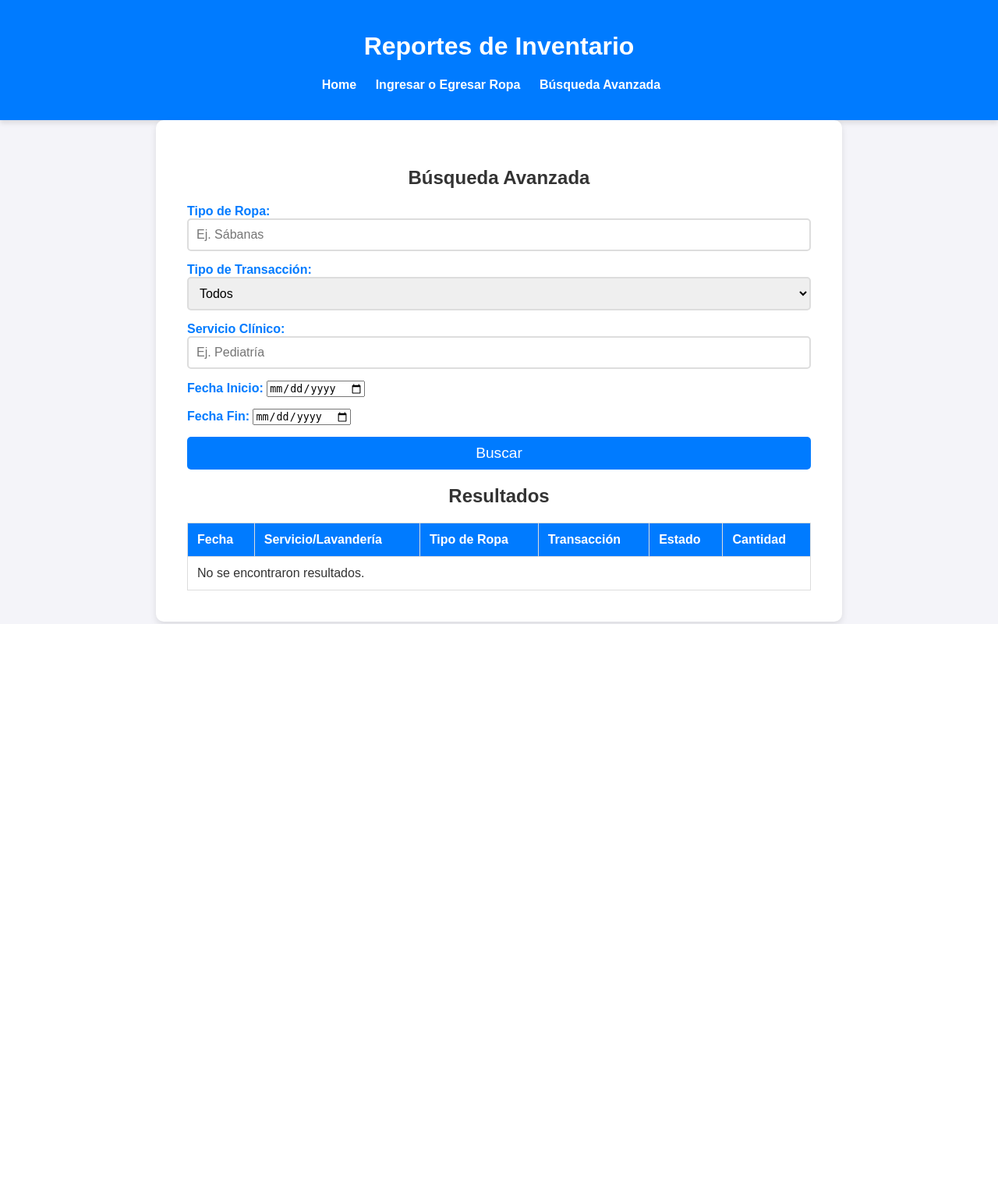
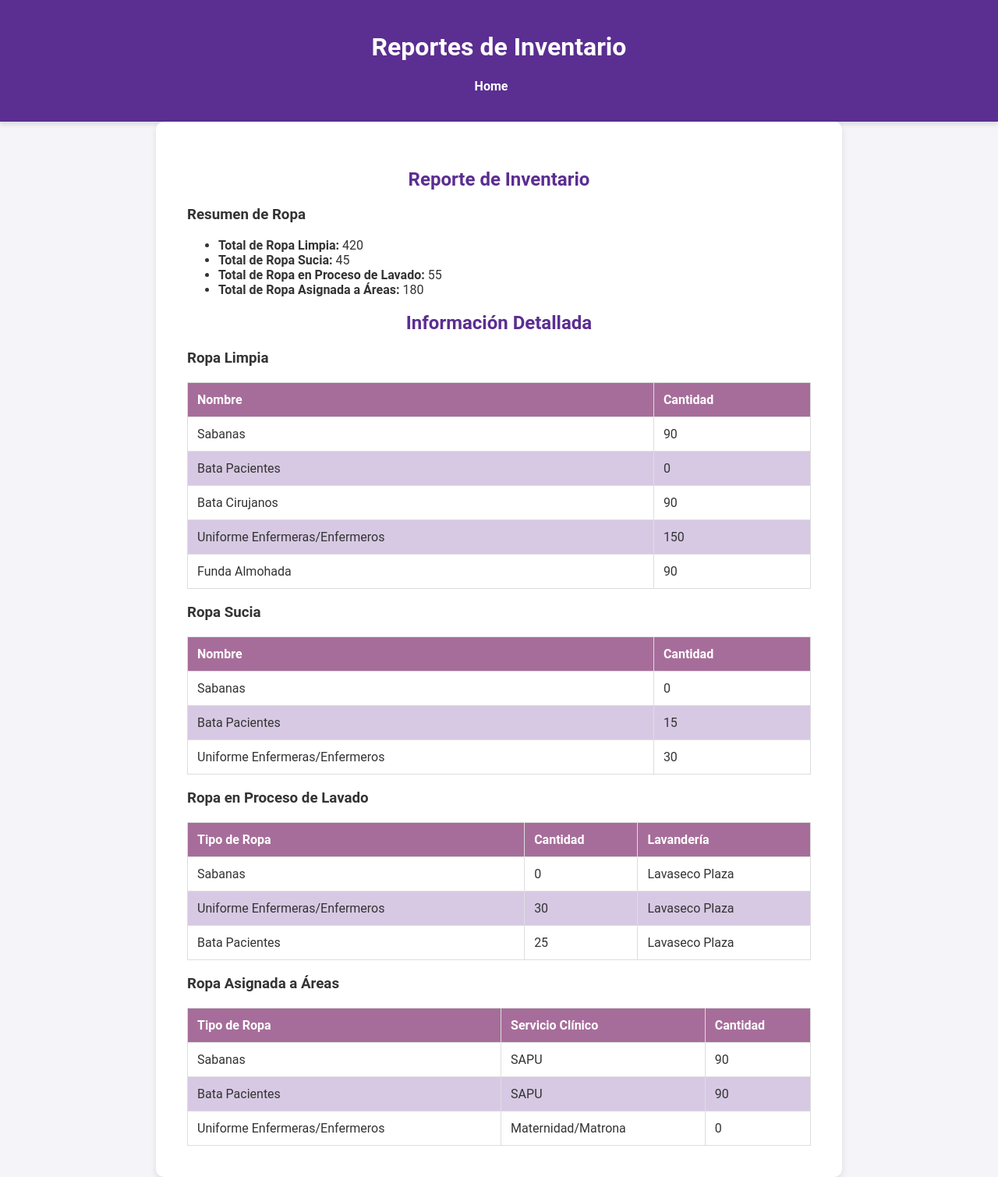
Before and after one commit to RodrigoGuajardo/LavanderiaHospital, a Django app: page /reportes in a window 1280 px wide. Shown: the whole page at 78% size. Before the commit the page ends 800 px from the top, so only its background shows below. Run offline with Django 5.2, Linux system fonts and the light colour scheme; data comes from the database, SQL or seed files in the repository; both versions use the stored data as it was after the commit.

Commit message:
"Finalizacion Beta 1" actualmete la pagina podria decirse que esta en una version estable de ella misma ya que no da errores(aun) por lo que podra hacerse una beta para la prueba de el martes y que esta sea evaluada. Atte Rodrigo Guajardo Desarrollador en Jefe y Principal de la pagina

```diff
--- a/inventario/admin.py
+++ b/inventario/admin.py
@@ -9,4 +9,5 @@ admin.site.register(ClothingInventory)
 admin.site.register(Clothing)
 admin.site.register(ClothingDirt)
 admin.site.register(ClothingCleaning)
+admin.site.register(ClothingCleanings)
 admin.site.register(ClothingServices)
--- a/inventario/models.py
+++ b/inventario/models.py
@@ -64,7 +64,7 @@ class ClothingService(models.Model):
 
 class ClothingServices(models.Model):
     tipo_ropa = models.ForeignKey(Clothing, on_delete=models.CASCADE)
-    servicio = models.ForeignKey(ClinicalService, on_delete=models.CASCADE)  # Asegúrate de que esto sea un ForeignKey
+    servicio = models.ForeignKey(ClinicalService, on_delete=models.CASCADE)
     cantidad = models.IntegerField(default=0)
 
     def __str__(self):
--- a/inventario/static/css/style.css
+++ b/inventario/static/css/style.css
@@ -1,24 +1,18 @@
 /* Estilos generales */
 body {
-    font-family: 'Arial', sans-serif;
+    font-family: 'Roboto', sans-serif;
     margin: 0;
     padding: 0;
-    background-color: #f4f4f9;
+    background-color: #F4F4F9; /* Color de fondo suave */
     color: #333;
 }
 
 header {
-    background-color: #007BFF;
+    background-color: #5B2E91; /* Púrpura Oscuro */
     padding: 20px;
     text-align: center;
     color: white;
     box-shadow: 0 4px 6px rgba(0, 0, 0, 0.1);
-}
-
-header a h1 {
-    margin: 0;
-    font-size: 2em;
-    font-weight: bold;
 }
 
 nav ul {
@@ -39,6 +33,7 @@ nav ul li a {
 
 nav ul li a:hover {
     text-decoration: underline;
+    color: #E1B7E1; /* Púrpura Claro al pasar el mouse */
 }
 
 /* Estilo del Main */
@@ -46,7 +41,7 @@ main {
     padding: 40px;
     max-width: 800px;
     margin: auto;
-    background-color: #fff;
+    background-color: #FFFFFF; /* Fondo blanco para el contenido */
     box-shadow: 0 4px 8px rgba(0, 0, 0, 0.1);
     border-radius: 10px;
 }
@@ -54,56 +49,7 @@ main {
 h2 {
     text-align: center;
     margin-bottom: 20px;
-    color: #333;
-}
-
-/* Estilos de Formularios */
-form {
-    display: grid;
-    gap: 15px;
-    margin: 0 auto;
-}
-
-label {
-    font-size: 1em;
-    font-weight: bold;
-    color: #007BFF;
-}
-
-input[type="text"],
-input[type="number"],
-input[type="password"],
-select {
-    padding: 10px;
-    font-size: 1em;
-    border: 2px solid #ddd;
-    border-radius: 5px;
-    width: 100%;
-    box-sizing: border-box;
-    transition: border-color 0.3s ease;
-}
-
-input[type="text"]:focus,
-input[type="number"]:focus,
-input[type="password"]:focus,
-select:focus {
-    border-color: #007BFF;
-    outline: none;
-}
-
-button {
-    padding: 10px 15px;
-    background-color: #007BFF;
-    color: white;
-    border: none;
-    border-radius: 5px;
-    font-size: 1.2em;
-    cursor: pointer;
-    transition: background-color 0.3s ease;
-}
-
-button:hover {
-    background-color: #0056b3;
+    color: #5B2E91; /* Púrpura Oscuro */
 }
 
 /* Estilos de Tablas */
@@ -124,68 +70,75 @@ th, td {
 }
 
 th {
-    background-color: #007BFF;
+    background-color: #A76D9A; /* Púrpura Medio */
     color: white;
 }
 
 tr:nth-child(even) {
-    background-color: #f9f9f9;
+    background-color: #D7C9E3; /* Lavanda */
+}
+
+tr:hover {
+    background-color: #E1B7E1; /* Púrpura Claro al pasar el mouse */
+}
+
+/* Estilos de botones */
+button {
+    padding: 10px 15px;
+    background-color: #5B2E91; /* Púrpura Oscuro */
+    color: white;
+    border: none;
+    border-radius: 5px;
+    font-size: 1.2em;
+    cursor: pointer;
+    transition: background-color 0.3s ease;
+}
+
+button:hover {
+    background-color: #A76D9A; /* Púrpura Medio al pasar el mouse */
+}
+
+/* Estilos de formularios */
+form {
+    display: grid;
+    gap: 15px;
+    margin: 20px 0;
+}
+
+label {
+    font-size: 1em;
+    font-weight: bold;
+    color: #5B2E91; /* Púrpura Oscuro */
+}
+
+input[type="text"],
+input[type="number"],
+input[type="password"],
+select {
+    padding: 10px;
+    font-size: 1em;
+    border: 2px solid #ddd;
+    border-radius: 5px;
+    width: 100%;
+    box-sizing: border-box;
+    transition: border-color 0.3s ease;
+}
+
+input[type="text"]:focus,
+input[type="number"]:focus,
+input[type="password"]:focus,
+select:focus {
+    border-color: #5B2E91; /* Púrpura Oscuro */
+    outline: none;
 }
 
 /* Footer */
 footer {
     text-align: center;
     padding: 20px;
-    background-color: #007BFF;
-    color: white;
+    background-color: #5B2E91; /* Púrpura Oscuro */
+    color: white ;
     position: fixed;
+    bottom: 0;
     width: 100%;
-    bottom: 0;
 }
-
-/* Responsiveness */
-@media (max-width: 768px) {
-    header h1 {
-        font-size: 1.5em;
-    }
-
-    nav ul li {
-        display: block;
-        margin-bottom: 10px;
-    }
-
-    form {
-        display: block;
-    }
-
-    input[type="text"],
-    input[type="number"],
-    input[type="password"],
-    select {
-        width: 100%;
-    }
-
-    main {
-        padding: 20px;
-    }
-}
-
-
-
-
-
-/* Estilo del loader */
-.loader {
-    border: 4px solid #f3f3f3;
-    border-radius: 50%;
-    border-top: 4px solid #007BFF;
-    width: 30px;
-    height: 30px;
-    animation: spin 1s linear infinite;
-    margin: auto;
-}
-
-@keyframes spin {
-    0% { transform: rotate(0deg); }
-    100% { transform: rotate(360deg); }
-}
--- a/inventario/templates/inventario/gestionar_ropa_sucia.html
+++ b/inventario/templates/inventario/gestionar_ropa_sucia.html
@@ -11,6 +11,11 @@
 <body>
     <header>
         <h1>Gestionar Ropa Sucia</h1>
+        <nav>
+            <ul>
+                <li><a href="{% url 'inventario:home' %}">Home</a></li>
+            </ul>
+        </nav>
     </header>
 
     <main>
--- a/inventario/templates/inventario/index.html
+++ b/inventario/templates/inventario/index.html
@@ -19,9 +19,9 @@
                 {% if user.is_authenticated %}
                     <p>Bienvenido, {{ user.username }}!</p>
                     <li><a href="{% url 'inventario:logout' %}">Cerrar sesión</a></li>
-                    <li><a href="{% url 'inventario:ingresoegreso' %}">Ingresos y Egresos</a></li>
+                    <!-- <li><a href="{% url 'inventario:ingresoegreso' %}">Ingresos y Egresos</a></li>   --><!--esta linea da acceso a una pagina que no es requerida actualmente -->
                     <li><a href="{% url 'inventario:asignar_ropa' %}">Asignacion de Ropa</a></li>
-                    <li><a href="{% url 'inventario:gestion-ropa-sucia' %}">Gestion Ropa Sucia</a></li>
+                    <li><a href="{% url 'inventario:gestionar_ropa_sucia' %}">Gestion Ropa Sucia</a></li>
                     <li><a href="{% url 'inventario:reportes' %}">Generar Reportes</a></li>
                     <li><a href="{% url 'inventario:ingresar_ropa' %}">Ingresar Ropa a DB</a></li>
                 {% else %}
--- a/inventario/templates/inventario/ingresar_ropa.html
+++ b/inventario/templates/inventario/ingresar_ropa.html
@@ -10,6 +10,11 @@
 <body>
     <header>
         <h1>Ingreso de Ropa al Inventario</h1>
+        <nav>
+            <ul>
+                <li><a href="{% url 'inventario:home' %}">Home</a></li>
+            </ul>
+        </nav>
     </header>
 
     <main>
--- a/inventario/templates/inventario/ingresoegreso.html
+++ b/inventario/templates/inventario/ingresoegreso.html
@@ -10,6 +10,11 @@
 <body>
     <header>
         <h1>Registro de Ingreso y Egreso de Ropa</h1>
+        <nav>
+            <ul>
+                <li><a href="{% url 'inventario:home' %}">Home</a></li>
+            </ul>
+        </nav>
     </header>
 
     <main>
--- a/inventario/templates/inventario/reportes.html
+++ b/inventario/templates/inventario/reportes.html
@@ -4,7 +4,7 @@
     {% load static %}
     <meta charset="UTF-8">
     <meta name="viewport" content="width=device-width, initial-scale=1.0">
-    <title>Búsqueda Avanzada</title>
+    <title>Reportes de Inventario</title>
     <link rel="stylesheet" href="{% static 'css/style.css' %}">
 </head>
 <body>
@@ -13,81 +13,101 @@
         <nav>
             <ul>
                 <li><a href="{% url 'inventario:home' %}">Home</a></li>
-                <li><a href="{% url 'inventario:ingresoegreso' %}">Ingresar o Egresar Ropa</a></li>
-                <li><a href="{% url 'inventario:reportes' %}">Búsqueda Avanzada</a></li>
             </ul>
         </nav>
     </header>
 
     <main>
-        <h2>Búsqueda Avanzada</h2>
+        <h2>Reporte de Inventario</h2>
 
-        <!-- Formulario de búsqueda -->
-        <form method="GET" action="{% url 'inventario:reportes' %}">
-            <div>
-                <label for="tipo_ropa">Tipo de Ropa:</label>
-                <input type="text" name="tipo_ropa" id="tipo_ropa" placeholder="Ej. Sábanas" value="{{ request.GET.tipo_ropa }}">
-            </div>
+        <div>
+            <h3>Resumen de Ropa</h3>
+            <ul>
+                <li><strong>Total de Ropa Limpia:</strong> {{ reporte.total_ropa_limpia }}</li>
+                <li><strong>Total de Ropa Sucia:</strong> {{ reporte.total_ropa_sucia }}</li>
+                <li><strong>Total de Ropa en Proceso de Lavado:</strong> {{ reporte.total_ropa_en_lavado }}</li>
+                <li><strong>Total de Ropa Asignada a Áreas:</strong> {{ reporte.total_ropa_asignada }}</li>
+            </ul>
+        </div>
 
-            <div>
-                <label for="tipo_transaccion">Tipo de Transacción:</label>
-                <select name="tipo_transaccion" id="tipo_transaccion">
-                    <option value="" selected>Todos</option>
-                    <option value="ingreso" {% if request.GET.tipo_transaccion == "ingreso" %}selected{% endif %}>Ingreso</option>
-                    <option value="egreso" {% if request.GET.tipo_transaccion == "egreso" %}selected{% endif %}>Egreso</option>
-                </select>
-            </div>
+        <h2>Información Detallada</h2>
 
-            <div>
-                <label for="servicio_clinico">Servicio Clínico:</label>
-                <input type="text" name="servicio_clinico" id="servicio_clinico" placeholder="Ej. Pediatría" value="{{ request.GET.servicio_clinico }}">
-            </div>
-
-            <div>
-                <label for="fecha_inicio">Fecha Inicio:</label>
-                <input type="date" name="fecha_inicio" id="fecha_inicio" value="{{ request.GET.fecha_inicio }}">
-            </div>
-
-            <div>
-                <label for="fecha_fin">Fecha Fin:</label>
-                <input type="date" name="fecha_fin" id="fecha_fin" value="{{ request.GET.fecha_fin }}">
-            </div>
-
-            <button type="submit">Buscar</button>
-        </form>
-
-        <!-- Resultados -->
-        <h2>Resultados</h2>
+        <h3>Ropa Limpia</h3>
         <table>
             <thead>
                 <tr>
-                    <th>Fecha</th>
-                    <th>Servicio/Lavandería</th>
-                    <th>Tipo de Ropa</th>
-                    <th>Transacción</th>
-                    <th>Estado</th>
+                    <th>Nombre</th>
                     <th>Cantidad</th>
                 </tr>
             </thead>
             <tbody>
-                {% if resultados %}
-                    {% for reporte in resultados %}
-                    <tr>
-                        <td>{{ reporte.fecha_transaccion }}</td>
-                        <td>{{ reporte.service.nombre|default_if_none:reporte.laundry.nombre }}</td>
-                        <td>{{ reporte.clothing_type.nombre }}</td>
-                        <td>{{ reporte.transaction_type }}</td>
-                        <td>{{ reporte.clothing_status }}</td>
-                        <td>{{ reporte.cantidad }}</td>
-                    </tr>
-                    {% endfor %}
-                {% else %}
-                    <tr>
-                        <td colspan="6">No se encontraron resultados.</td>
-                    </tr>
-                {% endif %}
+                {% for clothing in all_clothing %}
+                <tr>
+                    <td>{{ clothing.nombre }}</td>
+                    <td>{{ clothing.cantidad }}</td>
+                </tr>
+                {% endfor %}
             </tbody>
         </table>
+
+        <h3>Ropa Sucia</h3>
+        <table>
+            <thead>
+                <tr>
+                    <th>Nombre</th>
+                    <th>Cantidad</th>
+                </tr>
+            </thead>
+            <tbody>
+                {% for dirt in all_dirt %}
+                <tr>
+                    <td>{{ dirt.nombre }}</td>
+                    <td>{{ dirt.cantidad }}</td>
+                </tr>
+                {% endfor %}
+            </tbody>
+        </table>
+
+        <h3>Ropa en Proceso de Lavado</h3>
+        <table>
+            <thead>
+                <tr>
+                    <th>Tipo de Ropa</th>
+                    <th>Cantidad</th>
+                    <th>Lavandería</th>
+                </tr>
+            </thead>
+            <tbody>
+                {% for cleaning in all_cleanings %}
+                <tr>
+                    <td>{{ cleaning.tipo_ropa.nombre }}</td>
+                    <td>{{ cleaning.cantidad }}</td>
+                    <td>{{ cleaning.lavanderia.nombre }}</td>
+                </tr>
+                {% endfor %}
+            </tbody>
+        </table>
+
+        <h3>Ropa Asignada a Áreas</h3>
+        <table>
+            <thead>
+                <tr>
+                    <th>Tipo de Ropa</th>
+                    <th>Servicio Clínico</th>
+                    <th>Cantidad</th>
+                </tr>
+            </thead>
+            <tbody>
+                {% for service in all_services %}
+                <tr>
+                    <td>{{ service.tipo_ropa.nombre }}</td>
+                    <td>{{ service.servicio.nombre }}</td>
+                    <td>{{ service.cantidad }}</td>
+                </tr>
+                {% endfor %}
+            </tbody>
+        </table>
+
     </main>
 </body>
 </html>
--- a/inventario/urls.py
+++ b/inventario/urls.py
@@ -1,6 +1,7 @@
 from django.urls import path
 from . import views
 from.views import *
+from .views import register_view  # Asegúrate de que esta línea esté presente
 from django.contrib.auth.views import LoginView
 
 
@@ -8,7 +9,7 @@ from django.contrib.auth.views import LoginView
 app_name = 'inventario'
 
 urlpatterns = [
-    path('gestion-ropa-sucia/', gestionar_ropa_sucia, name='gestionar_ropa_sucia'),
+    path('gestionar_ropa_sucia/', gestionar_ropa_sucia, name='gestionar_ropa_sucia'),
     path('home/', views.home, name='home'),
     path('',home, name="home"),
     path('irLogin',views.irLogin,name="irLogin"),
@@ -17,7 +18,7 @@ urlpatterns = [
     path('logout/', views.logout_view, name='logout'),
     path('reportes', views.generar_reportes, name="reportes"),
     path('ingresoegreso', views.registrar_transaccion, name="ingresoegreso"),
-    path('registro',registro, name="registro"),
+    path('registro',views.register_view, name="registro"),
     path('reportes',generar_reportes,name="reportes"),
     path('ingresar_ropa/', views.ingresar_ropa, name='ingresar_ropa'),
     path('asignar_ropa/', asignar_ropa, name='asignar_ropa'),
--- a/inventario/views.py
+++ b/inventario/views.py
@@ -6,7 +6,42 @@ from django.shortcuts import render, redirect
 from .forms import *
 from django.contrib import messages
 from django.db.models import F
+from django.db.models import Sum
 
+def generar_reportes(request):
+    # Obtener la cantidad de ropa limpia
+    total_ropa_limpia = Clothing.objects.aggregate(total=Sum('cantidad'))['total'] or 0
+
+    # Obtener la cantidad de ropa sucia
+    total_ropa_sucia = ClothingDirt.objects.aggregate(total=Sum('cantidad'))['total'] or 0
+
+    # Obtener la cantidad de ropa en proceso de lavado
+    total_ropa_en_lavado = ClothingCleanings.objects.aggregate(total=Sum('cantidad'))['total'] or 0
+
+    # Obtener la cantidad de ropa asignada a diferentes áreas
+    total_ropa_asignada = ClothingServices.objects.aggregate(total=Sum('cantidad'))['total'] or 0
+
+    # Crear un diccionario con los datos del reporte
+    reporte = {
+        'total_ropa_limpia': total_ropa_limpia,
+        'total_ropa_sucia': total_ropa_sucia,
+        'total_ropa_en_lavado': total_ropa_en_lavado,
+        'total_ropa_asignada': total_ropa_asignada,
+    }
+
+    # Obtener datos adicionales para las tablas
+    all_clothing = Clothing.objects.all()  # Obtener todos los tipos de ropa
+    all_cleanings = ClothingCleanings.objects.all()  # Obtener todos los registros de limpieza
+    all_dirt = ClothingDirt.objects.all()  # Obtener todos los registros de ropa sucia
+    all_services = ClothingServices.objects.all()  # Obtener todos los registros de ropa asignada
+
+    return render(request, 'inventario/reportes.html', {
+        'reporte': reporte,
+        'all_clothing': all_clothing,
+        'all_cleanings': all_cleanings,
+        'all_dirt': all_dirt,
+        'all_services': all_services,
+    })
 
 def ingresar_ropa(request):
     if request.method == 'POST':
@@ -20,28 +55,18 @@ def ingresar_ropa(request):
 
     return render(request, 'inventario/ingresar_ropa.html', {'form': form})
 
+def register_view(request):
+    if request.method == 'POST':
+        form = UserRegistrationForm(request.POST)
+        if form.is_valid():
+            form.save()
+            return redirect('inventario:login')  # Redirige a la página de login o donde desees
+    else:
+        form = UserRegistrationForm()
+    return render(request, 'inventario/registro.html', {'form': form})
 
-def generar_reportes(request):
-    # Recuperar filtros del formulario
-    tipo_ropa = request.GET.get('tipo_ropa', '')
-    tipo_transaccion = request.GET.get('tipo_transaccion', '')
-    servicio_clinico = request.GET.get('servicio_clinico', '')
-    fecha_inicio = request.GET.get('fecha_inicio', '')
-    fecha_fin = request.GET.get('fecha_fin', '')
 
-    # Filtrar transacciones
-    resultados = ClothingInventory.objects.all()
 
-    if tipo_ropa:
-        resultados = resultados.filter(clothing_type__nombre__icontains=tipo_ropa)
-    if tipo_transaccion:
-        resultados = resultados.filter(transaction_type=tipo_transaccion)
-    if servicio_clinico:
-        resultados = resultados.filter(service__nombre__icontains=servicio_clinico)
-    if fecha_inicio and fecha_fin:
-        resultados = resultados.filter(fecha_transaccion__range=[fecha_inicio, fecha_fin])
-
-    return render(request, 'reportes.html', {'resultados': resultados})
 
 def home(request):
     return render(request, 'inventario/index.html')
@@ -117,7 +142,7 @@ def asignar_ropa(request):
                     tipo_ropa.cantidad -= cantidad  # Restar de Clothing
                     tipo_ropa.save()
 
-                    # Actualizar ClothingService
+                    # Actualizar ClothingServices
                     clothing_services, created = ClothingServices.objects.get_or_create(
                         tipo_ropa=tipo_ropa,
                         servicio=servicio,
@@ -131,15 +156,16 @@ def asignar_ropa(request):
                     messages.error(request, "No hay suficiente ropa en el inventario para realizar el ingreso.")
 
             elif transaction_type == 'egreso':
-                # Lógica para egreso
                 clothing_services = ClothingServices.objects.filter(tipo_ropa=tipo_ropa, servicio=servicio).first()
                 if clothing_services and clothing_services.cantidad >= cantidad:
-                    clothing_services.cantidad -= cantidad  # Restar de ClothingServices
+                    clothing_services.cantidad -= cantidad  # Aquí clothing_services debe ser un objeto, no un int
                     clothing_services.save()
+
 
                     # Guardar en ClothingDirt
                     clothing_dirt, created = ClothingDirt.objects.get_or_create(
                         nombre=tipo_ropa.nombre,
+                        tipo_ropa=tipo_ropa,  # Asegúrate de establecer el tipo de ropa
                         defaults={'cantidad': 0}
                     )
                     clothing_dirt.cantidad += cantidad  # Sumar a ClothingDirt
@@ -158,6 +184,9 @@ def asignar_ropa(request):
     }
     return render(request, 'inventario/asignar_ropa.html', context)
 
+
+
+
 def gestionar_ropa_sucia(request):
     if request.method == 'POST':
         form = ClothingCleaningForm(request.POST)
@@ -174,13 +203,13 @@ def gestionar_ropa_sucia(request):
                     ropa_sucia.save()
 
                     # Crear o actualizar ClothingCleanings
-                    cleaning, created = ClothingCleanings.objects.get_or_create(
+                    ClothingCleaning, created = ClothingCleanings.objects.get_or_create(
                         tipo_ropa=ropa_sucia.tipo_ropa,  # Asegúrate de que esto sea un objeto Clothing
                         lavanderia=lavanderia,  # Guardar la lavandería seleccionada
                         defaults={'cantidad': 0}
                     )
-                    cleaning.cantidad += cantidad  # Sumar a ClothingCleanings
-                    cleaning.save()
+                    ClothingCleaning.cantidad += cantidad  # Sumar a ClothingCleanings
+                    ClothingCleaning.save()  # Asegúrate de guardar el objeto
 
                     messages.success(request, "Ingreso de ropa sucia registrado exitosamente.")
                 else:
@@ -205,7 +234,7 @@ def gestionar_ropa_sucia(request):
                 else:
                     messages.error(request, "No hay suficiente ropa limpia para realizar el egreso.")
 
-            return redirect('inventario:gestion-ropa-sucia')  # Redirigir a la misma página o a otra
+            return redirect('inventario:gestionar_ropa_sucia')  # Redirigir a la misma página o a otra
     else:
         form = ClothingCleaningForm()
 
@@ -227,38 +256,7 @@ def get_context():
     }
 
 
-def generar_reportes(request):
-    reportajes = ClothingInventory.objects.all()
 
-    context = {
-        'reportajes': reportajes
-    }
-    return render(request, 'inventario/reportes.html', context)
-
-def registro(request):
-    if request.method == 'POST':
-        form = UserRegistrationForm(request.POST)
-        if form.is_valid():
-            user = form.save()
-            login(request, user)
-            return redirect('inventario:home')
-    else:
-        form = UserRegistrationForm()
-
-    return render(request, 'inventario/registro.html', {'form': form})
-
-def register_view(request):
-    if request.method == 'POST':
-        form = UserRegistrationForm(request.POST)
-        if form.is_valid():
-            user = form.save(commit=False)
-            user.set_password(form.cleaned_data['password'])
-            user.save()
-            messages.success(request, "Registro exitoso. Ahora puedes iniciar sesión.")
-            return redirect('login')
-    else:
-        form = UserRegistrationForm()
-    return render(request, 'inventario/register.html', {'form': form})
 
 # Vista de Login
 def login_view(request):
```
Also changed, not shown: inventario/forms.py (+5 -3 lines), inventario/templates/inventario/asignar_ropa.html (+9 -24 lines), db.sqlite3.
